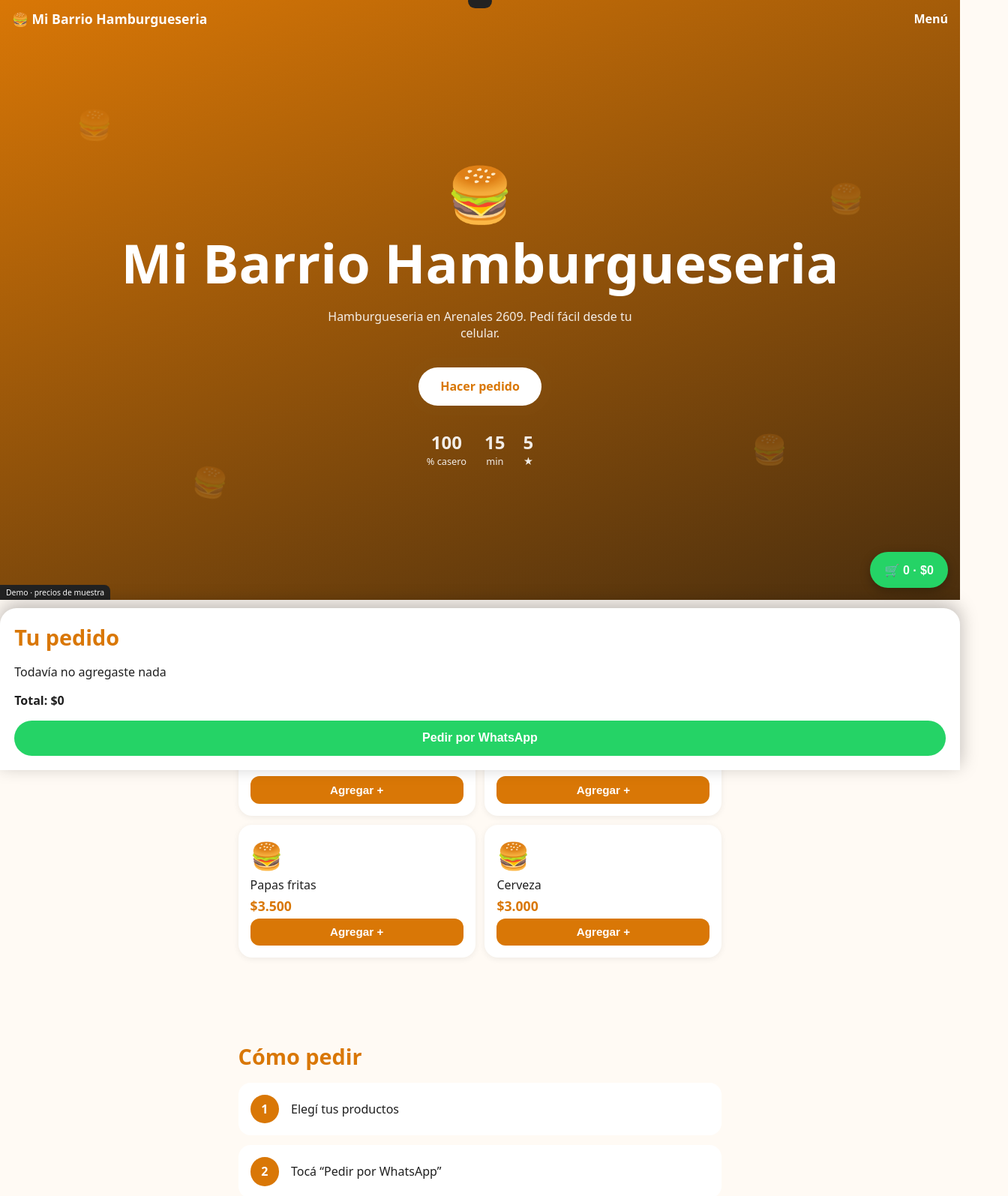
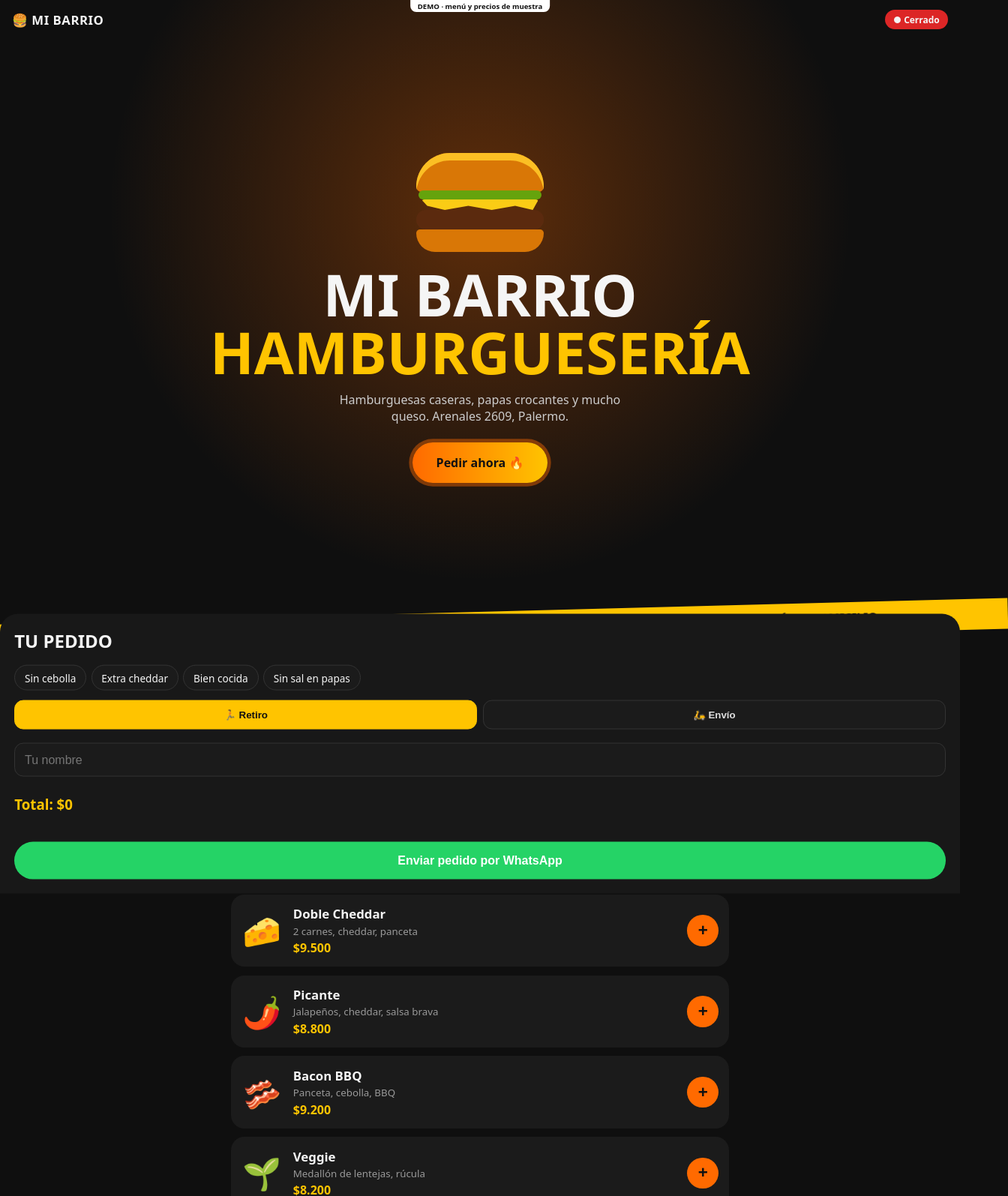
Before and after one commit to 0allasiafrancisco/demos-locales, a plain HTML site: page mi-barrio-hamburgueseria/index.html in a window 1280 px wide. Shown: the top 1595 px of the page at 75% size, 1344 px wide, since content can reach past the window. Drawn offline with Linux system fonts and the light colour scheme.

Commit message:
Demo hamburgueseria completa

```diff
--- a/mi-barrio-hamburgueseria/index.html
+++ b/mi-barrio-hamburgueseria/index.html
@@ -1,67 +1,91 @@
-<!doctype html><html lang="es"><head><meta charset="utf-8"><meta name="viewport" content="width=device-width,initial-scale=1"><meta name="theme-color" content="#d97706">
-<title>Mi Barrio Hamburgueseria</title>
+<!doctype html><html lang="es"><head><meta charset="utf-8"><meta name="viewport" content="width=device-width,initial-scale=1"><meta name="theme-color" content="#0f0f0f">
+<title>Mi Barrio Hamburguesería · Arenales 2609</title><meta name="description" content="Hamburguesas caseras en Palermo. Pedí online por WhatsApp.">
 <style>
-:root{--c:#d97706}*{box-sizing:border-box;-webkit-tap-highlight-color:transparent}html{scroll-behavior:smooth}
-body{margin:0;font-family:system-ui,-apple-system,sans-serif;color:#1f1f1f;background:#fffaf4;overflow-x:hidden}
-#pg{position:fixed;top:0;left:0;height:4px;background:#fff;width:100%;transform-origin:0;transform:scaleX(0);z-index:30;mix-blend-mode:difference}
-nav{position:fixed;top:0;left:0;right:0;z-index:20;display:flex;justify-content:space-between;align-items:center;padding:.8rem 1rem;color:#fff;transition:background .3s,box-shadow .3s}
-nav.s{background:var(--c);box-shadow:0 2px 12px #0003}nav b{font-size:1.1rem}nav a{color:#fff;text-decoration:none;font-weight:600}
-.hero{min-height:100svh;background:linear-gradient(160deg,var(--c),#111 140%);color:#fff;display:flex;flex-direction:column;justify-content:center;align-items:center;text-align:center;padding:5rem 1.2rem 3rem;position:relative;overflow:hidden}
-.hero h1{font-size:clamp(2.2rem,9vw,4.5rem);margin:.4rem 0;line-height:1.05}.hero p{opacity:.9;max-width:28rem}
-.fl{position:absolute;font-size:2.4rem;opacity:.18;animation:fl 7s ease-in-out infinite}.fl:nth-child(1){left:8%;top:18%}.fl:nth-child(2){right:10%;top:30%;animation-delay:-2s}.fl:nth-child(3){left:20%;bottom:14%;animation-delay:-4s}.fl:nth-child(4){right:18%;bottom:22%;animation-delay:-1s}
-@keyframes fl{50%{transform:translateY(-22px) rotate(12deg)}}
-.big{font-size:4.5rem;animation:pop 1s cubic-bezier(.2,1.6,.4,1) both}@keyframes pop{from{transform:scale(0)}}
-.btn{display:inline-block;background:#fff;color:var(--c);padding:.9rem 1.8rem;border-radius:99px;font-weight:800;text-decoration:none;border:0;font-size:1rem;cursor:pointer;margin-top:1.2rem;transition:transform .15s;animation:pulse 2.4s infinite}
-.btn:active{transform:scale(.93)}@keyframes pulse{0%,100%{box-shadow:0 0 0 0 #fff8}50%{box-shadow:0 0 0 14px #fff0}}
-.stats{display:flex;gap:1.5rem;margin-top:2rem}.stats div{font-size:.8rem;opacity:.9}.stats b{display:block;font-size:1.5rem}
-section{max-width:680px;margin:auto;padding:3.5rem 1.1rem}h2{color:var(--c);font-size:1.8rem;margin:0 0 1rem}
-.rv{opacity:0;transform:translateY(32px);transition:opacity .6s,transform .6s}.rv.in{opacity:1;transform:none}
-.rv.l{transform:translateX(-40px)}.rv.r{transform:translateX(40px)}.rv.in.l,.rv.in.r{transform:none}
-.g{display:grid;grid-template-columns:1fr 1fr;gap:.8rem}
-.card{background:#fff;border-radius:18px;padding:1rem;box-shadow:0 2px 8px #0001;display:flex;flex-direction:column;gap:.3rem}
-.card .em{font-size:2.2rem}.card b{color:var(--c);font-size:1.1rem}
-.card button{margin-top:auto;border:0;background:var(--c);color:#fff;border-radius:12px;padding:.6rem;font-weight:700;font-size:.95rem}.card button:active{transform:scale(.93)}
-.steps{display:grid;gap:.8rem}.st{display:flex;gap:1rem;align-items:center;background:#fff;border-radius:16px;padding:1rem}.st i{font-style:normal;background:var(--c);color:#fff;width:2.4rem;height:2.4rem;border-radius:50%;display:grid;place-items:center;font-weight:800;flex:none}
-iframe{width:100%;height:230px;border:0;border-radius:16px;margin-top:.8rem}
-footer{text-align:center;padding:2rem 1rem 6rem;color:#888;font-size:.8rem}
-#fab{position:fixed;right:1rem;bottom:1rem;z-index:25;background:#25d366;color:#fff;border:0;border-radius:99px;padding:.9rem 1.2rem;font-weight:800;font-size:1rem;box-shadow:0 4px 14px #0004}
-#fab.b{animation:bn .4s}@keyframes bn{50%{transform:scale(1.25)}}
-#dr{position:fixed;left:0;right:0;bottom:0;z-index:40;background:#fff;border-radius:22px 22px 0 0;padding:1.2rem;max-height:75vh;overflow:auto;transform:translateY(105%);transition:transform .35s cubic-bezier(.2,.9,.3,1);box-shadow:0 -6px 24px #0004}
-#dr.o{transform:none}#bk{position:fixed;inset:0;background:#0006;z-index:35;opacity:0;pointer-events:none;transition:opacity .3s}#bk.o{opacity:1;pointer-events:auto}
-.ln{display:flex;justify-content:space-between;align-items:center;padding:.6rem 0;border-bottom:1px solid #eee}
-.ln button{width:2rem;height:2rem;border-radius:50%;border:1px solid var(--c);background:#fff;color:var(--c);font-size:1.1rem}
-#go{width:100%;background:#25d366;color:#fff;margin-top:1rem;animation:none}
-#ts{position:fixed;top:4.5rem;left:50%;transform:translate(-50%,-80px);background:#222;color:#fff;padding:.6rem 1rem;border-radius:99px;z-index:50;transition:transform .3s;font-size:.9rem}#ts.o{transform:translate(-50%,0)}
-.demo{position:fixed;bottom:0;left:0;background:#222;color:#fff;font-size:.65rem;padding:.2rem .5rem;z-index:26;border-radius:0 8px 0 0}
+:root{--o:#ff6a00;--y:#ffc400;--k:#0f0f0f;--g:#1b1b1b}*{box-sizing:border-box;-webkit-tap-highlight-color:transparent}html{scroll-behavior:smooth}
+body{margin:0;background:var(--k);color:#f5f5f5;font-family:system-ui,-apple-system,sans-serif;overflow-x:hidden}
+#pg{position:fixed;top:0;left:0;right:0;height:4px;background:linear-gradient(90deg,var(--y),var(--o));transform-origin:0;transform:scaleX(0);z-index:60}
+nav{position:fixed;top:0;left:0;right:0;z-index:50;display:flex;justify-content:space-between;align-items:center;padding:.8rem 1rem;transition:background .3s}nav.s{background:#0f0f0fee}
+nav b{font-size:1.05rem;letter-spacing:.5px}.st{font-size:.75rem;padding:.3rem .7rem;border-radius:99px;font-weight:700}.st.on{background:#16a34a}.st.off{background:#dc2626}
+.hero{min-height:100svh;display:flex;flex-direction:column;justify-content:center;align-items:center;text-align:center;padding:5rem 1.2rem 2rem;position:relative;overflow:hidden;background:radial-gradient(circle at 50% 35%,#ff6a0055,transparent 60%)}
+.burger{width:170px;margin:0 auto;animation:bob 3s ease-in-out infinite}.burger i{display:block;margin:0 auto;animation:drop .7s cubic-bezier(.2,1.5,.4,1) both}
+.b1{height:52px;width:100%;background:#d97706;border-radius:90px 90px 14px 14px;animation-delay:.5s!important;box-shadow:inset 0 10px #fbbf24}
+.b2{height:12px;width:96%;background:#65a30d;border-radius:20px;animation-delay:.4s!important;margin-top:-2px!important}
+.b3{height:14px;width:92%;background:#facc15;border-radius:4px;clip-path:polygon(0 0,100% 0,95% 100%,80% 60%,60% 100%,40% 60%,20% 100%,5% 60%);animation-delay:.3s!important}
+.b4{height:26px;width:100%;background:#5b2a0e;border-radius:14px;animation-delay:.2s!important}
+.b5{height:30px;width:100%;background:#d97706;border-radius:8px 8px 40px 40px;animation-delay:.1s!important}
+@keyframes drop{from{transform:translateY(-300px);opacity:0}}@keyframes bob{50%{transform:translateY(-10px) rotate(-2deg)}}
+h1{font-size:clamp(2.4rem,11vw,4.8rem);line-height:1;margin:1.2rem 0 .5rem;text-transform:uppercase;font-weight:900}h1 span{color:var(--y)}
+.hero p{max-width:26rem;color:#ccc;margin:.3rem 0}
+.btn{display:inline-block;background:linear-gradient(90deg,var(--o),var(--y));color:#111;padding:1rem 2rem;border-radius:99px;font-weight:900;text-decoration:none;border:0;font-size:1rem;margin-top:1.2rem;animation:pulse 2.2s infinite;cursor:pointer}.btn:active{transform:scale(.94)}
+@keyframes pulse{0%,100%{box-shadow:0 0 0 0 #ff6a0099}50%{box-shadow:0 0 0 16px #ff6a0000}}
+.mq{background:var(--y);color:#111;font-weight:900;overflow:hidden;white-space:nowrap;padding:.6rem 0;transform:rotate(-1.5deg);margin:1rem -5%}.mq div{display:inline-block;animation:mq 14s linear infinite}@keyframes mq{to{transform:translateX(-50%)}}
+section{max-width:700px;margin:auto;padding:2.5rem 1.1rem}h2{font-size:2rem;margin:0 0 1rem;text-transform:uppercase;font-weight:900}h2 span{color:var(--o)}
+.rv{opacity:0;transform:translateY(34px);transition:opacity .6s,transform .6s}.rv.in{opacity:1;transform:none}.rv.l{transform:translateX(-44px)}.rv.r{transform:translateX(44px)}.rv.in.l,.rv.in.r{transform:none}
+.tabs{position:sticky;top:3.1rem;z-index:40;display:flex;gap:.5rem;overflow-x:auto;padding:.6rem 1.1rem;background:var(--k);scrollbar-width:none}.tabs::-webkit-scrollbar{display:none}
+.tabs button{flex:none;border:1px solid #333;background:var(--g);color:#ddd;padding:.55rem 1.1rem;border-radius:99px;font-weight:700;transition:.2s}.tabs button.a{background:var(--o);color:#111;border-color:var(--o)}
+.it{display:flex;gap:.9rem;background:var(--g);border-radius:18px;padding:.9rem;margin:.7rem 0;align-items:center}
+.it .em{font-size:2.6rem;width:3.4rem;text-align:center;flex:none}.it .t{flex:1}.it b{font-size:1.05rem}.it small{display:block;color:#999;margin:.15rem 0}.it .p{color:var(--y);font-weight:900}
+.it button{border:0;background:var(--o);color:#111;font-weight:900;width:2.6rem;height:2.6rem;border-radius:50%;font-size:1.4rem;flex:none}.it button:active{transform:scale(.85)}
+.combo{background:linear-gradient(120deg,var(--o),#e11d48);border-radius:20px;padding:1.3rem;text-align:center;color:#fff}.combo b{font-size:1.4rem}
+.steps{display:grid;gap:.7rem}.sp{display:flex;gap:1rem;align-items:center;background:var(--g);border-radius:16px;padding:1rem}.sp i{font-style:normal;background:var(--y);color:#111;font-weight:900;width:2.3rem;height:2.3rem;border-radius:50%;display:grid;place-items:center;flex:none}
+iframe{width:100%;height:230px;border:0;border-radius:16px;filter:invert(.9) hue-rotate(180deg)}
+footer{text-align:center;color:#777;font-size:.8rem;padding:2rem 1rem 7rem}
+#fab{position:fixed;left:1rem;right:1rem;bottom:1rem;z-index:55;background:linear-gradient(90deg,var(--o),var(--y));color:#111;border:0;border-radius:18px;padding:1rem;font-weight:900;font-size:1.05rem;display:flex;justify-content:space-between;transform:translateY(120px);transition:transform .35s}#fab.v{transform:none}#fab.b{animation:bn .35s}@keyframes bn{50%{transform:scale(1.05)}}
+#bk{position:fixed;inset:0;background:#000a;z-index:70;opacity:0;pointer-events:none;transition:opacity .3s}#bk.o{opacity:1;pointer-events:auto}
+#dr{position:fixed;left:0;right:0;bottom:0;z-index:80;background:#181818;border-radius:24px 24px 0 0;padding:1.2rem;max-height:88vh;overflow:auto;transform:translateY(105%);transition:transform .35s cubic-bezier(.2,.9,.3,1)}#dr.o{transform:none}
+.ln{display:flex;justify-content:space-between;align-items:center;padding:.6rem 0;border-bottom:1px solid #2a2a2a}.ln button{width:2rem;height:2rem;border-radius:50%;border:1px solid var(--o);background:none;color:var(--o);font-size:1.1rem}
+.ex{display:flex;flex-wrap:wrap;gap:.4rem;margin:.6rem 0}.ex label{background:var(--g);border:1px solid #333;border-radius:99px;padding:.4rem .8rem;font-size:.85rem}.ex input{display:none}.ex label:has(input:checked){background:var(--o);color:#111;border-color:var(--o)}
+.sw{display:grid;grid-template-columns:1fr 1fr;gap:.5rem;margin:.8rem 0}.sw button{padding:.7rem;border-radius:12px;border:1px solid #333;background:var(--g);color:#ddd;font-weight:700}.sw button.a{background:var(--y);color:#111;border-color:var(--y)}
+#dr input[type=text]{width:100%;background:var(--g);border:1px solid #333;border-radius:12px;color:#fff;padding:.8rem;margin:.3rem 0;font-size:1rem}
+#go{width:100%;background:#25d366;color:#fff;animation:none}
+#ts{position:fixed;top:4.5rem;left:50%;transform:translate(-50%,-90px);background:#fff;color:#111;padding:.6rem 1rem;border-radius:99px;z-index:90;transition:transform .3s;font-weight:700;font-size:.9rem}#ts.o{transform:translate(-50%,0)}
+.demo{position:fixed;top:0;left:50%;transform:translateX(-50%);background:#fff;color:#111;font-size:.6rem;padding:.1rem .6rem;border-radius:0 0 8px 8px;z-index:65;font-weight:700}
 @media(prefers-reduced-motion:reduce){*{animation:none!important;transition:none!important}.rv{opacity:1;transform:none}}
 </style></head><body>
-<div id="pg"></div>
-<nav id="nv"><b>🍔 Mi Barrio Hamburgueseria</b><a href="#menu">Menú</a></nav>
-<header class="hero"><span class="fl">🍔</span><span class="fl">🍔</span><span class="fl">🍔</span><span class="fl">🍔</span>
-<div class="big">🍔</div><h1>Mi Barrio Hamburgueseria</h1><p>Hamburgueseria en Arenales 2609. Pedí fácil desde tu celular.</p>
-<a class="btn" href="#menu">Hacer pedido</a>
-<div class="stats"><div><b data-n="100">0</b>% casero</div><div><b data-n="15">0</b> min</div><div><b data-n="5">0</b>★</div></div></header>
-<section id="menu"><h2 class="rv">Lo más pedido</h2><div class="g" id="list"></div></section>
-<section><h2 class="rv">Cómo pedir</h2><div class="steps">
-<div class="st rv l"><i>1</i>Elegí tus productos</div><div class="st rv r"><i>2</i>Tocá “Pedir por WhatsApp”</div><div class="st rv l"><i>3</i>Confirmamos y listo</div></div></section>
-<section><h2 class="rv">Dónde estamos</h2><p class="rv">📍 Arenales 2609<br>📞 <a href="tel:5491148237208">+54 11 4823-7208</a></p>
+<div id="pg"></div><div class="demo">DEMO · menú y precios de muestra</div>
+<nav id="nv"><b>🍔 MI BARRIO</b><span class="st" id="st"></span></nav>
+<header class="hero"><div class="burger"><i class="b1"></i><i class="b2"></i><i class="b3"></i><i class="b4"></i><i class="b5"></i></div>
+<h1>Mi Barrio<br><span>Hamburguesería</span></h1><p>Hamburguesas caseras, papas crocantes y mucho queso. Arenales 2609, Palermo.</p>
+<a class="btn" href="#menu">Pedir ahora 🔥</a></header>
+<div class="mq"><div>🍔 CARNE 100% CASERA · 🍟 PAPAS CROCANTES · 🧀 CHEDDAR DE VERDAD · 🛵 ENVÍO A DOMICILIO · 🍔 CARNE 100% CASERA · 🍟 PAPAS CROCANTES · 🧀 CHEDDAR DE VERDAD · 🛵 ENVÍO A DOMICILIO · </div></div>
+<section id="menu"><h2 class="rv">Nuestro <span>menú</span></h2></section>
+<div class="tabs" id="tabs"></div>
+<section style="padding-top:.5rem"><div id="list"></div>
+<div class="combo rv" style="margin-top:1.5rem"><b>🔥 Combo Barrio</b><br>Doble cheddar + papas + bebida<br><span style="font-size:1.6rem;font-weight:900">$12.500</span><br><button class="btn" style="margin-top:.8rem;animation:none" onclick="add(10)">Agregar combo</button></div></section>
+<section><h2 class="rv">Cómo <span>pedir</span></h2><div class="steps"><div class="sp rv l"><i>1</i>Elegí tus hamburguesas</div><div class="sp rv r"><i>2</i>Retiro o envío, y tus datos</div><div class="sp rv l"><i>3</i>Se arma tu pedido y llega por WhatsApp</div></div></section>
+<section><h2 class="rv">Dónde <span>estamos</span></h2><p class="rv">📍 Arenales 2609, Buenos Aires<br>📞 <a style="color:var(--y)" href="tel:+541148237208">+54 11 4823-7208</a><br>🕐 Dom a Jue 12 a 24 · Vie y Sáb 12 a 01</p>
 <iframe class="rv" loading="lazy" src="https://maps.google.com/maps?q=Mi+Barrio+Hamburgueseria+Arenales+2609+Buenos+Aires&output=embed"></iframe></section>
-<footer>© Mi Barrio Hamburgueseria</footer>
-<div class="demo">Demo · precios de muestra</div>
-<button id="fab">🛒 <span id="cn">0</span> · <span id="ct">$0</span></button>
-<div id="bk"></div><div id="dr"><h2 style="margin:0">Tu pedido</h2><div id="ls"></div><b id="tt"></b><button class="btn" id="go">Pedir por WhatsApp</button></div><div id="ts"></div>
+<footer>© Mi Barrio Hamburguesería</footer>
+<button id="fab"><span>🛒 <span id="cn">0</span> items</span><span id="ct">$0</span></button>
+<div id="bk"></div>
+<div id="dr"><h2 style="font-size:1.5rem">Tu pedido</h2><div id="ls"></div>
+<div class="ex" id="ex"><label><input type="checkbox" value="Sin cebolla"> Sin cebolla</label><label><input type="checkbox" value="Extra cheddar"> Extra cheddar</label><label><input type="checkbox" value="Bien cocida"> Bien cocida</label><label><input type="checkbox" value="Sin sal en papas"> Sin sal en papas</label></div>
+<div class="sw"><button class="a" data-m="Retiro">🏃 Retiro</button><button data-m="Envío">🛵 Envío</button></div>
+<input type="text" id="nm" placeholder="Tu nombre"><input type="text" id="ad" placeholder="Dirección" style="display:none">
+<h3 id="tt" style="color:var(--y)"></h3><button class="btn" id="go">Enviar pedido por WhatsApp</button></div>
+<div id="ts"></div>
 <script>
-const P=[["Hamburguesa clásica", 7500], ["Doble cheddar", 9500], ["Papas fritas", 3500], ["Cerveza", 3000]],E="🍔",q=P.map(()=>0),$=s=>document.querySelector(s),f=n=>'$'+n.toLocaleString('es-AR');
-$('#list').innerHTML=P.map((p,i)=>`<div class="card rv" style="transition-delay:${i%2*.1}s"><div class="em">${E}</div><div>${p[0]}</div><b>${f(p[1])}</b><button onclick="add(${i})">Agregar +</button></div>`).join('');
-const tot=()=>P.reduce((s,p,i)=>s+p[1]*q[i],0),cnt=()=>q.reduce((a,b)=>a+b,0);
-function draw(){$('#cn').textContent=cnt();$('#ct').textContent=f(tot());$('#tt').textContent='Total: '+f(tot());
-$('#ls').innerHTML=P.map((p,i)=>q[i]?`<div class="ln"><span>${p[0]}<br><small>${f(p[1]*q[i])}</small></span><span><button onclick="ch(${i},-1)">−</button> ${q[i]} <button onclick="ch(${i},1)">+</button></span></div>`:'').join('')||'<p>Todavía no agregaste nada</p>'}
-function ch(i,d){q[i]=Math.max(0,q[i]+d);draw()}
-function add(i){ch(i,1);const b=$('#fab');b.classList.remove('b');void b.offsetWidth;b.classList.add('b');const t=$('#ts');t.textContent='✓ '+P[i][0]+' agregado';t.classList.add('o');clearTimeout(add.t);add.t=setTimeout(()=>t.classList.remove('o'),1200);navigator.vibrate&&navigator.vibrate(15)}
+const M=[["🍔","Clásica","Carne, lechuga, tomate, mayo",7500,"b"],["🧀","Doble Cheddar","2 carnes, cheddar, panceta",9500,"b"],["🌶️","Picante","Jalapeños, cheddar, salsa brava",8800,"b"],["🥓","Bacon BBQ","Panceta, cebolla, BBQ",9200,"b"],["🌱","Veggie","Medallón de lentejas, rúcula",8200,"b"],
+["🍟","Papas clásicas","Porción grande",3500,"p"],["🧅","Aros de cebolla","Crocantes",4200,"p"],["🍟","Papas cheddar","Con panceta",5500,"p"],
+["🥤","Gaseosa","500ml",2200,"d"],["🍺","Cerveza","Pinta artesanal",3800,"d"],["🔥","Combo Barrio","Doble cheddar + papas + bebida",12500,"c"]];
+const T={b:"Burgers",p:"Papas",d:"Bebidas"},q=M.map(()=>0),$=s=>document.querySelector(s),f=n=>'$'+n.toLocaleString('es-AR');let cat='b',mode='Retiro';
+try{const s=JSON.parse(localStorage.mb||'[]');s.forEach((v,i)=>{if(i<q.length)q[i]=v|0})}catch(e){}
+$('#tabs').innerHTML=Object.keys(T).map(k=>`<button data-c="${k}" class="${k==cat?'a':''}">${T[k]}</button>`).join('');
+$('#tabs').onclick=e=>{const c=e.target.dataset.c;if(!c)return;cat=c;document.querySelectorAll('#tabs button').forEach(b=>b.classList.toggle('a',b.dataset.c==c));list()};
+function list(){$('#list').innerHTML=M.map((m,i)=>m[4]==cat?`<div class="it rv in"><div class="em">${m[0]}</div><div class="t"><b>${m[1]}</b><small>${m[2]}</small><span class="p">${f(m[3])}</span></div><button onclick="add(${i})">+</button></div>`:'').join('')}
+const tot=()=>M.reduce((s,m,i)=>s+m[3]*q[i],0),cnt=()=>q.reduce((a,b)=>a+b,0);
+function draw(){try{localStorage.mb=JSON.stringify(q)}catch(e){}$('#cn').textContent=cnt();$('#ct').textContent=f(tot());$('#fab').classList.toggle('v',cnt()>0);$('#tt').textContent='Total: '+f(tot());
+$('#ls').innerHTML=M.map((m,i)=>q[i]?`<div class="ln"><span>${m[1]}<br><small style="color:#999">${f(m[3]*q[i])}</small></span><span><button onclick="ch(${i},-1)">−</button> ${q[i]} <button onclick="ch(${i},1)">+</button></span></div>`:'').join('')}
+function ch(i,d){q[i]=Math.max(0,q[i]+d);draw();if(!cnt())op(false)}
+function add(i){ch(i,1);const b=$('#fab');b.classList.remove('b');void b.offsetWidth;b.classList.add('b');const t=$('#ts');t.textContent='✓ '+M[i][1]+' agregado';t.classList.add('o');clearTimeout(add.t);add.t=setTimeout(()=>t.classList.remove('o'),1100);navigator.vibrate&&navigator.vibrate(15)}
 const op=v=>{$('#dr').classList.toggle('o',v);$('#bk').classList.toggle('o',v)};$('#fab').onclick=()=>op(true);$('#bk').onclick=()=>op(false);
-$('#go').onclick=()=>{if(!cnt())return;const it=P.map((p,i)=>q[i]?q[i]+' x '+p[0]:'').filter(Boolean);location.href='https://wa.me/5491148237208?text='+encodeURIComponent('Hola! Quiero pedir:\n'+it.join('\n')+'\nTotal: '+f(tot()))};
-draw();
+document.querySelectorAll('.sw button').forEach(b=>b.onclick=()=>{mode=b.dataset.m;document.querySelectorAll('.sw button').forEach(x=>x.classList.toggle('a',x==b));$('#ad').style.display=mode=='Envío'?'block':'none'});
+$('#go').onclick=()=>{if(!cnt())return;if(mode=='Envío'&&!$('#ad').value.trim()){$('#ad').focus();return}
+const it=M.map((m,i)=>q[i]?q[i]+' x '+m[1]:'').filter(Boolean),ex=[...document.querySelectorAll('#ex input:checked')].map(x=>x.value);
+const msg='Hola! Soy '+($('#nm').value||'un cliente')+'. Quiero pedir:\n'+it.join('\n')+(ex.length?'\nNotas: '+ex.join(', '):'')+'\n'+mode+(mode=='Envío'?': '+$('#ad').value:'')+'\nTotal: '+f(tot());
+location.href='https://wa.me/5491148237208?text='+encodeURIComponent(msg)};
+function open_(){const d=new Date(),h=d.getHours()+d.getMinutes()/60,w=d.getDay(),late=(w==5||w==6)?1:0;const on=h>=12||h<late;const s=$('#st');s.textContent=on?'● Abierto':'● Cerrado';s.className='st '+(on?'on':'off')}
+open_();list();draw();
 const io=new IntersectionObserver(e=>e.forEach(x=>{if(x.isIntersecting){x.target.classList.add('in');io.unobserve(x.target)}}),{threshold:.15});document.querySelectorAll('.rv').forEach(e=>io.observe(e));
-document.querySelectorAll('[data-n]').forEach(e=>{const n=+e.dataset.n;let k=0;const t=setInterval(()=>{k+=Math.ceil(n/25);if(k>=n){k=n;clearInterval(t)}e.textContent=k},40)});
 let tk;addEventListener('scroll',()=>{if(tk)return;tk=requestAnimationFrame(()=>{tk=0;const h=document.documentElement;$('#pg').style.transform='scaleX('+scrollY/(h.scrollHeight-innerHeight)+')';$('#nv').classList.toggle('s',scrollY>40)})},{passive:true});
 </script></body></html>
```
